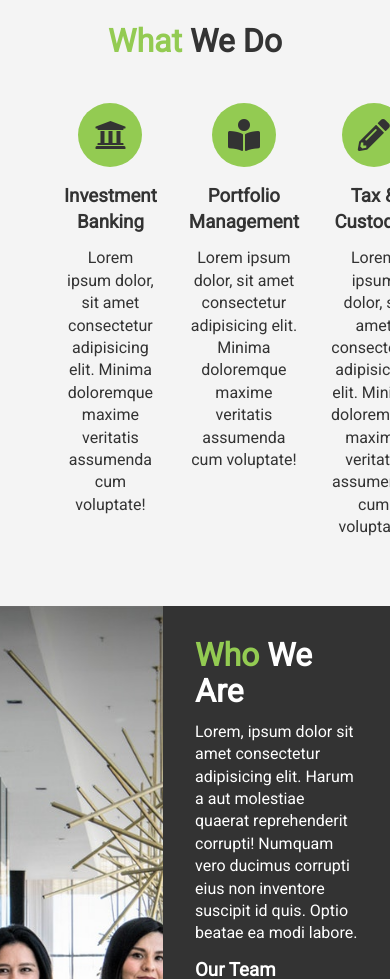
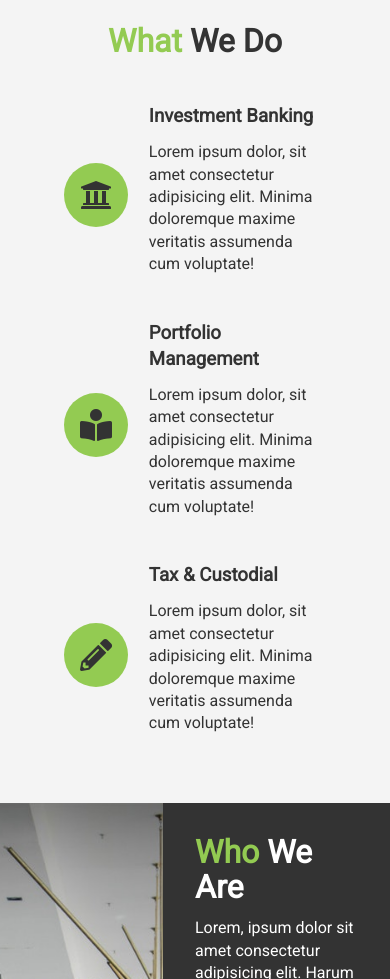
Before and after one commit to JoseIgnacioTapia/website-flexbox, a plain HTML site: page index.html in a window 390 px wide. Shown: the part 977-1956 px from the top of the page. Drawn offline with nearby package versions, Linux system fonts and the light colour scheme; some packages are replaced by stand-ins of ours.

Commit message:
Responsive Widescreen & Tablet View

```diff
--- a/css/mobile.css
+++ b/css/mobile.css
@@ -0,0 +1,17 @@
+#what .items {
+  display: block;
+  padding: 1rem;
+}
+
+/* Align icon to left */
+#what .items .item {
+  display: flex;
+  text-align: left;
+}
+
+/* Position icon */
+#what .items .item i {
+  margin-right: 1.3rem;
+  align-self: center;
+  margin-bottom: 0;
+}
--- a/css/widescreen.css
+++ b/css/widescreen.css
@@ -0,0 +1,16 @@
+/* Align icon to left */
+#what .items .item {
+  display: flex;
+  text-align: left;
+}
+
+/* Position icon */
+#what .items .item i {
+  margin-right: 1.3rem;
+  align-self: center;
+  margin-bottom: 0;
+}
+
+#contact .map {
+  flex: 2;
+}
--- a/index.html
+++ b/index.html
@@ -4,9 +4,9 @@
     <meta charset="UTF-8">
     <meta name="viewport" content="width=device-width, initial-scale=1.0">
     <link rel="stylesheet" href="https://use.fontawesome.com/releases/v5.6.3/css/all.css" integrity="sha384-UHRtZLI+pbxtHCWp1t77Bi1L4ZtiqrqD80Kn4Z8NTSRyMA2Fd33n5dQ8lWUE00s/" crossorigin="anonymous">
+    <link rel="stylesheet" href="css/style.css">
     <link rel="stylesheet" media="screen and (max-width: 768px)" href="css/mobile.css">
     <link rel="stylesheet" media="screen and (min-width: 1100px)" href="css/widescreen.css">
-    <link rel="stylesheet" href="css/style.css">
     <title>Document</title>
 </head>
 <body>
```
